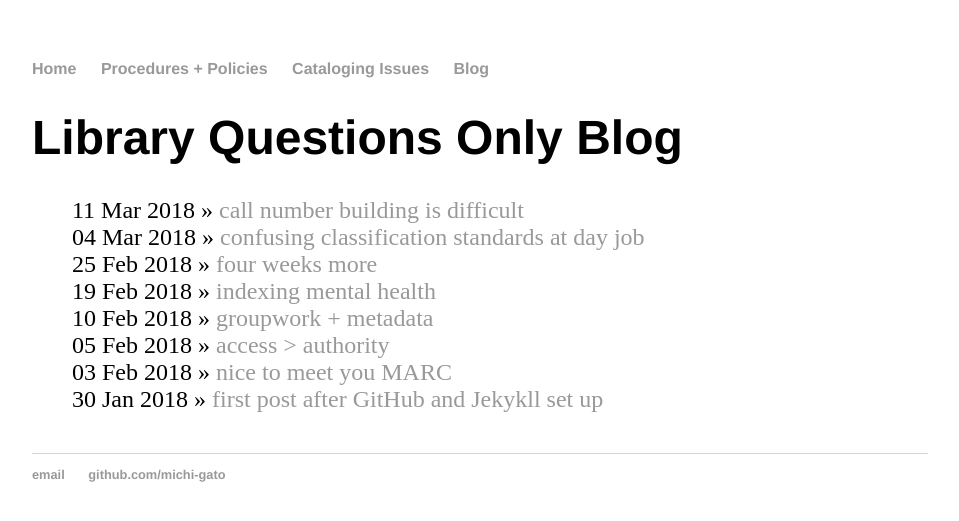
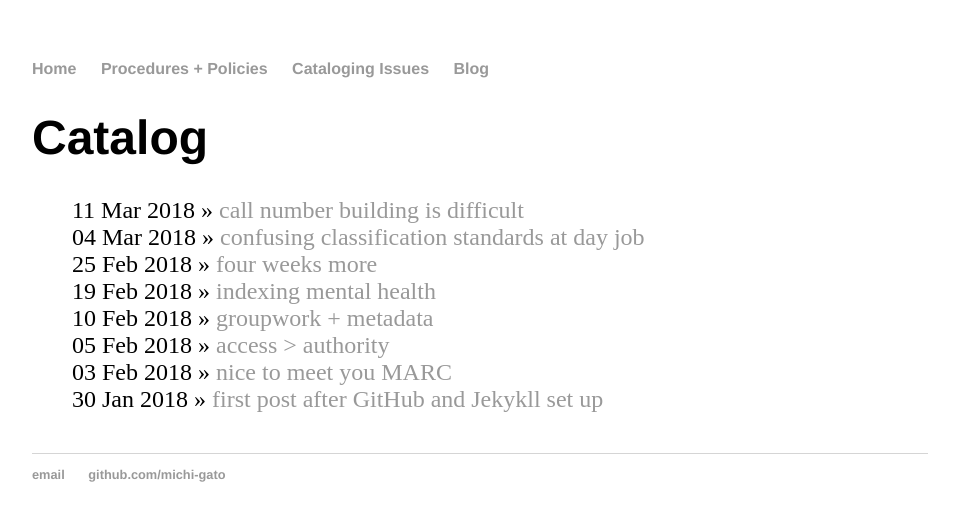
Before and after one commit to cat-alog/cat-alog.github.io, a Jekyll site: the page built from blog/index.html, in a window 1280 px wide. Shown: the top 521 px of the page, without its empty margins (160-1119 px from the left). Built offline with Jekyll 4.4.1, drawn with Linux system fonts in a browser that asks for light colours.

Commit message:
Update index.html

```diff
--- a/blog/index.html
+++ b/blog/index.html
@@ -1,6 +1,6 @@
 ---
 layout: default
-title: Library Questions Only Blog
+title: Catalog
 ---
 	<h1>{{ page.title }}</h1>
 	<ul class="posts">
```
